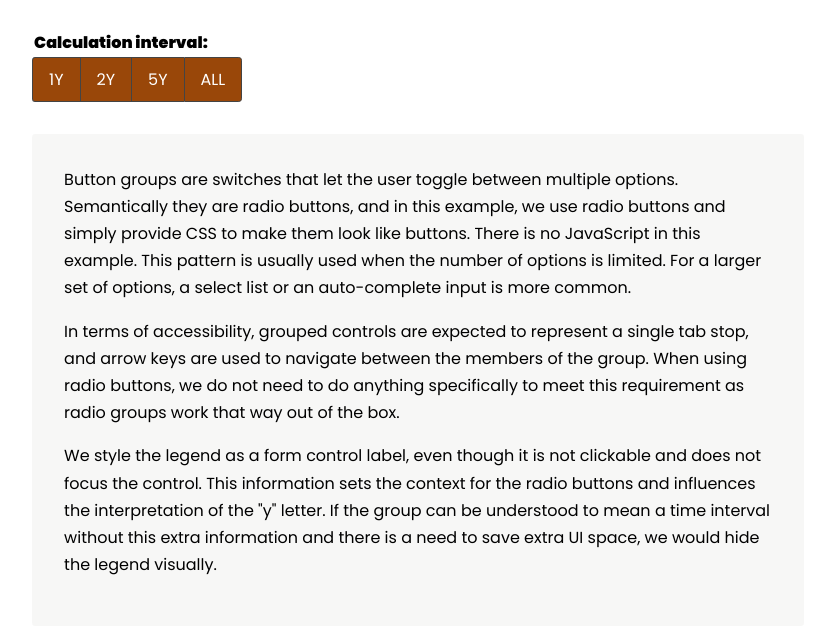
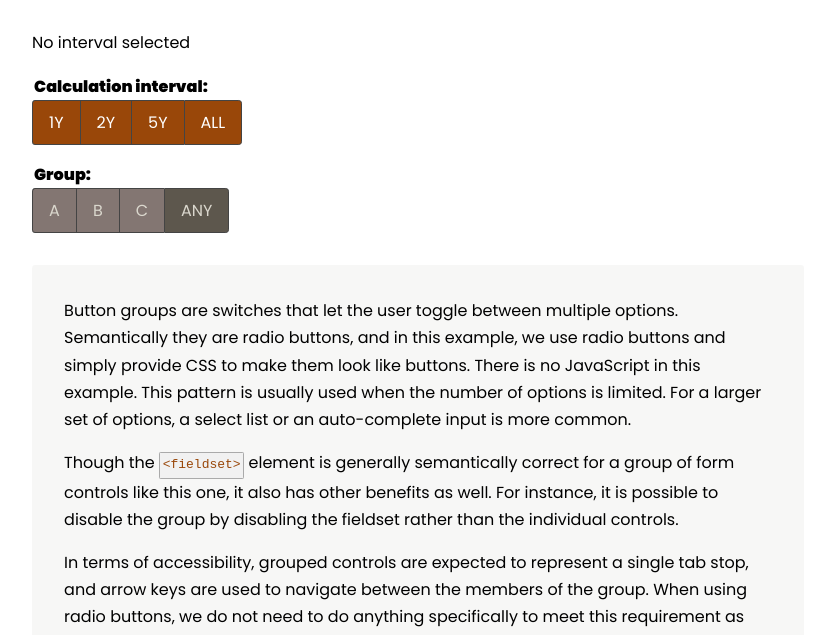
Before and after one commit to foxbunny/vanilla-patterns-2, a plain HTML site: page button-group/index.html in a window 1280 px wide. Shown: the part 161-796 px from the top of the page, without its empty margins (222-1057 px from the left). Drawn offline with Linux system fonts and the light colour scheme.

Commit message:
Update button group example to include disabled state

```diff
--- /dev/null
+++ b/button-group/index.client.js
@@ -0,0 +1,25 @@
+requestIdleCallback(start)
+
+function start() {
+	$input.addEventListener('change', () => {
+		// Sadly, there is no way to access the selected radio other than iterating over all of them, or by using
+		// querySelector as we do here. Note that here we do not need to perform a null check on the return value from
+		// querySelector as there is no way to 'unselect' a radio.
+		let {value} = $input.querySelector(':checked')
+		updateOutput(value)
+	})
+}
+
+let $input = document.getElementById('group')
+let $output = document.getElementById('output')
+
+let labels = {
+	'1y': '1-year',
+	'2y': '2-year',
+	'5y': '5-year',
+	'all': 'complete',
+}
+
+function updateOutput(val) {
+	$output.textContent = `Selected the ${labels[val]} interval`
+}
--- a/button-group/index.html
+++ b/button-group/index.html
@@ -6,6 +6,8 @@
 
 		<link rel="stylesheet" media="screen" href="../style/common.screen.css">
 		<link rel="stylesheet" media="screen" href="index.screen.css">
+
+		<script type="module" src="index.client.js"></script>
 
 		<title>Button Group - Vanilla Patterns</title>
 	</head>
@@ -23,6 +25,9 @@
 
 			<h2>Button group</h2>
 
+			<p id="output" aria-live="polite">No interval selected</p>
+
+			<form>
 				<fieldset id="group">
 					<legend>Calculation interval</legend>
 
@@ -39,12 +44,35 @@
 					<label for="period-all">all</label>
 				</fieldset>
 
+				<fieldset id="other-group" disabled>
+					<legend>Group</legend>
+
+					<input type="radio" id="group-a" name="group" value="a">
+					<label for="group-a">A</label>
+
+					<input type="radio" id="group-b" name="group" value="b">
+					<label for="group-b">B</label>
+
+					<input type="radio" id="group-c" name="group" value="5y">
+					<label for="group-c">C</label>
+
+					<input type="radio" id="group-any" name="group" checked>
+					<label for="group-any">any</label>
+				</fieldset>
+			</form>
+
 			<div id="notes">
 				<p>
 					Button groups are switches that let the user toggle between multiple options. Semantically they are radio
 					buttons, and in this example, we use radio buttons and simply provide CSS to make them look like buttons.
 					There is no JavaScript in this example. This pattern is usually used when the number of options is limited.
 					For a larger set of options, a select list or an auto-complete input is more common.
+				</p>
+
+				<p>
+					Though the <code>&lt;fieldset></code> element is generally semantically correct for a group of form controls
+					like this one, it also has other benefits as well. For instance, it is possible to disable the group by
+					disabling the fieldset rather than the individual controls.
 				</p>
 
 				<p>
--- a/button-group/index.screen.css
+++ b/button-group/index.screen.css
@@ -36,13 +36,25 @@ selectors onto the existing declaration block. Here we duplicate the code for th
 	border-bottom-left-radius: 0;
 }
 
-[type=radio]:not(:checked) + label {
+[type=radio]:not(:checked):not(:disabled) + label {
 	/* We qualify the input with :not(:checked) to reduce the likelihood of conflicts */
 	background: var(--accent-color);
 }
 
-[type=radio]:checked + label {
+[type=radio]:disabled + label {
+	color: var(--secondary-disabled-fg-color);
+}
+
+[type=radio]:disabled:not(:checked) + label {
+	background: var(--accent-disabled-color);
+}
+
+[type=radio]:checked:not(:disabled) + label {
 	background-color: var(--accent-active-color);
+}
+
+[type=radio]:disabled:checked + label {
+	background-color: var(--accent-active-disabled-color);
 }
 
 [type=radio]:focus + label {
@@ -74,3 +86,14 @@ fieldset legend::after {
 	/* We add the colon in CSS as legends are not exactly the same as a label */
 	content: ':'
 }
+
+#output {
+	display: block;
+	margin-bottom: 1em;
+}
+
+form {
+	display: flex;
+	flex-direction: column;
+	gap: 1em;
+}
--- a/style/common.screen.css
+++ b/style/common.screen.css
@@ -84,8 +84,11 @@ body {
 	--line-height: 1.7; /* We use a float for line height because it makes it easier to perform calculations for, say, heights. */
 	--accent-color: #994709;
 	--accent-active-color: #693004;
+	--accent-disabled-color: #837672;
+	--accent-active-disabled-color: #5d574d;
 	--secondary-color: #281b03d6;
 	--secondary-fg-color: #fffcf6;
+	--secondary-disabled-fg-color: #dad7cd;
 	--focus-outline-color: var(--accent-color);
 	--error-color: #ac0606;
 	--error-bg-color: #f2e6e6;
```
Lines whose indentation alone changed are shown as unchanged.
